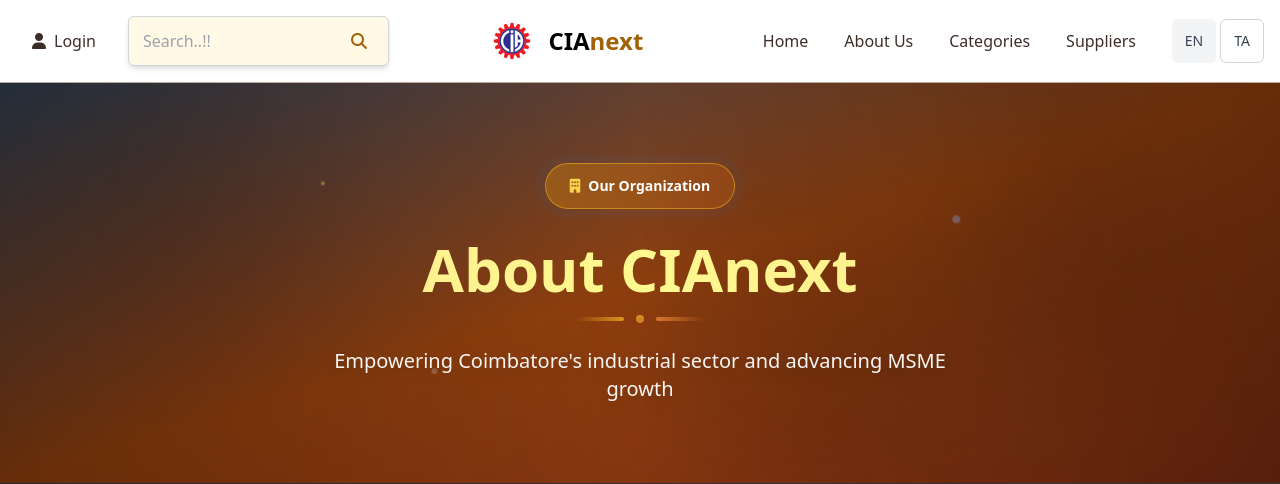
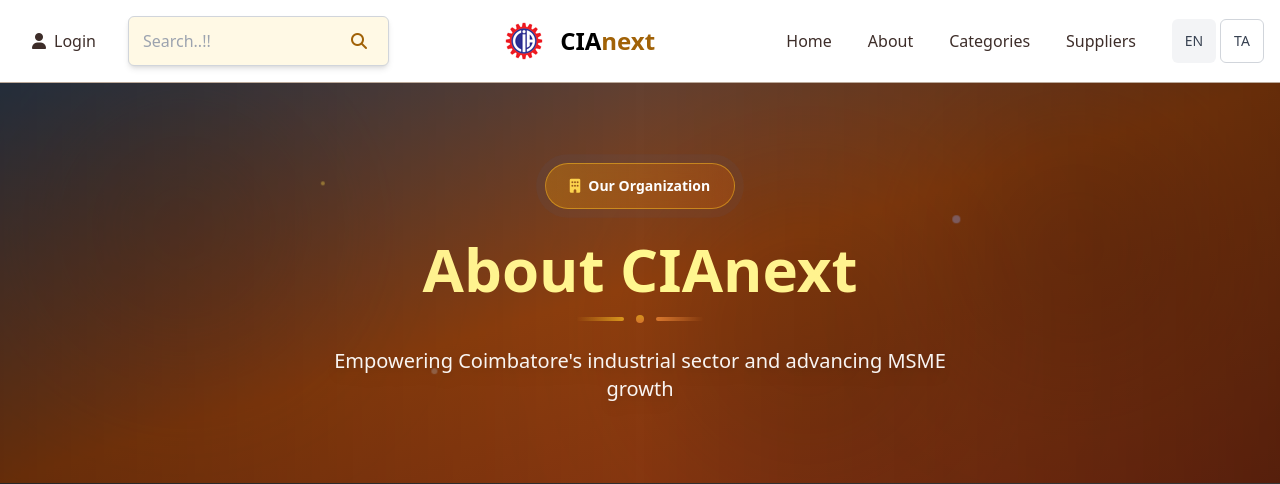
Before and after one commit to techspire01/ciadev, a Django app: page /about/ in a window 1280 px wide. Shown: the top 484 px of the page. Run offline with Django 5.2, Linux system fonts and the light colour scheme; data that the repository does not hold is empty; some libraries are stand-ins or nearby versions; grey boxes are pictures that could not be loaded.

Commit message:
rename the about us into about navbar.html

```diff
--- a/app/templates/navbar.html
+++ b/app/templates/navbar.html
@@ -71,7 +71,7 @@
           <a
             href="{% url 'about' %}"
             class="text-[#3d2d29] hover:text-yellow-700 font-medium transition"
-            >About Us</a
+            >About</a
           >
           <a
             href="{% url 'category' %}"
@@ -153,7 +153,7 @@
               </a>
               <a href="{% url 'about' %}" class="flex items-center space-x-3 px-3 py-3 text-[#3d2d29] hover:text-yellow-700 hover:bg-yellow-50 rounded-lg transition">
                 <i class="fas fa-info-circle w-5"></i>
-                <span class="font-medium">About Us</span>
+                <span class="font-medium">About</span>
               </a>
               <a href="{% url 'category' %}" class="flex items-center space-x-3 px-3 py-3 text-[#3d2d29] hover:text-yellow-700 hover:bg-yellow-50 rounded-lg transition">
                 <i class="fas fa-th-large w-5"></i>
```
